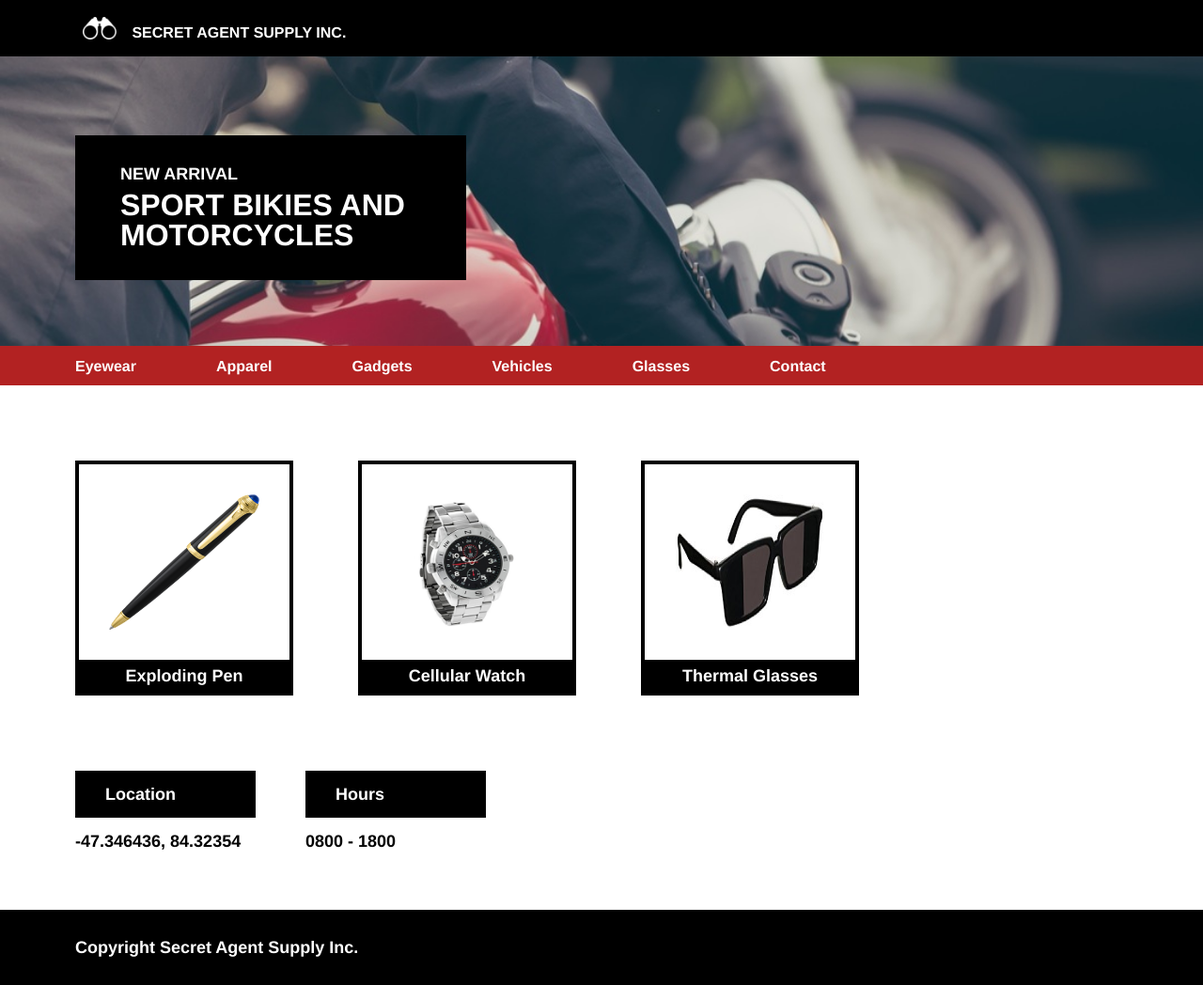
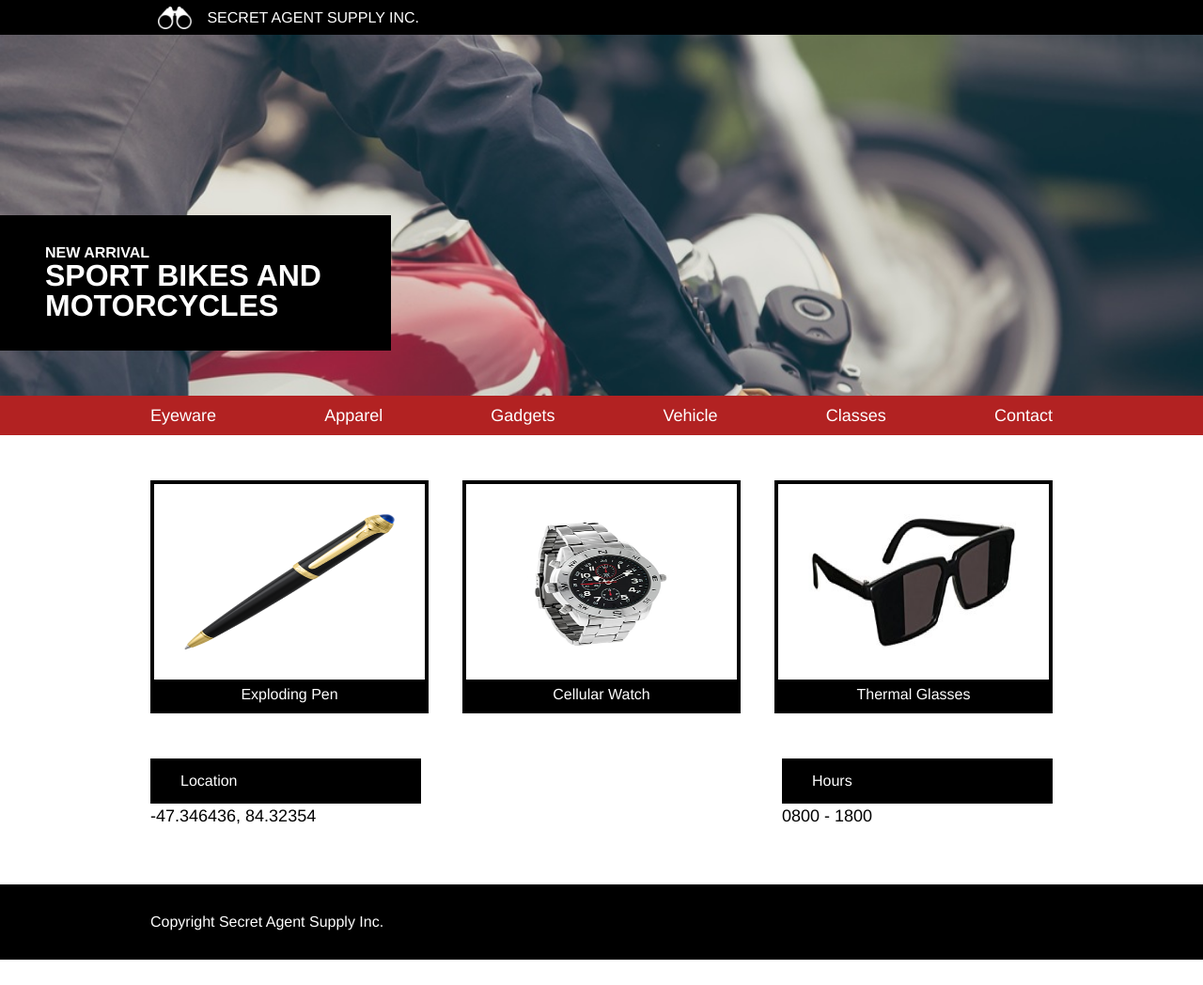
Before and after one commit to penginprocess/secretagentsupply, a plain HTML site: page index.html in a window 1280 px wide. Shown: the whole page at 94% size. After the commit the page ends 1021 px from the top, so only its background shows below. Drawn offline with Linux system fonts and the light colour scheme.

Commit message:
second commit

```diff
--- a/index.html
+++ b/index.html
@@ -2,6 +2,7 @@
 <html>
   <head>
     <meta charset="utf-8">
+    <meta name="viewport" content="width=device-width, initial-scale=1">
     <title>Secret Agent Supply Inc.</title>
     <link href="./resources/css/reset.css" style="text/css" rel="stylesheet">
     <link href="./resources/css/style.css" style="text/css" rel="stylesheet">
@@ -9,66 +10,66 @@
   <body>
     <!-- Header section -->
     <header>
-      <div class="banner">
+      <div class="banner site-width flex-container">
         <img src="./resources/img/logo.png">
-        <h3>SECRET AGENT SUPPLY INC. </h3>
+        <h2>SECRET AGENT SUPPLY INC. </h2>
       </div>
-
-      <!-- images -->
-      <div class="moto">
-        <div class="moto-container"
-          <h3>NEW ARRIVAL</h3>
-          <h1>SPORT BIKIES AND MOTORCYCLES</h1>
+      <div class="moto full-width flex-container">
+        <div class="text-box">
+          <h2>NEW ARRIVAL</h2>
+          <h1>SPORT BIKES AND MOTORCYCLES</h1>
         </div>
       </div>
 
-      <nav>
-          <span>Eyewear</span>
-          <span>Apparel</span>
-          <span>Gadgets</span>
-          <span>Vehicles</span>
-          <span>Glasses</span>
-          <span>Contact</span>
+      <nav class="menu full-width">
+        <ul class="site-width flex-container">
+          <li class="small-screen"><a href="#">Menu</a></li>
+          <li><a href="#">Eyeware</a></li>
+          <li><a href="#">Apparel</a></li>
+          <li><a href="#">Gadgets</a></li>
+          <li><a href="#">Vehicle</a></li>
+          <li><a href="#">Classes</a></li>
+          <li><a href="#">Contact</a></li>
+        </ul>
       </nav>
-
     </header>
 
-
-    <!-- Main section -->
-
-    <div class="image container">
-
-      <div class="section">
+    <Section>
+      <div class="store site-width flex-container">
+        <div class="store-item">
           <img src="./resources/img/pen.png">
-        <span>Exploding Pen</span>
+          <h2>Exploding Pen</h2>
         </div>
 
-      <div class="section">
+        <div class="store-item">
           <img src="./resources/img/watch.png">
-        <span>Cellular Watch</span>
+          <h2>Cellular Watch</h2>
         </div>
 
-      <div class="section">
+        <div class="store-item">
           <img src="./resources/img/glasses.png">
-        <span>Thermal Glasses</span>
+          <h2>Thermal Glasses</h2>
         </div>
-
-    </div>
-
-    <div class="info">
-      <div class="item">
-        <h3>Location</h3>
-        <span>-47.346436, 84.32354</span>
-      </div>
-      <div class="item">
-        <h3>Hours</h3>
-        <span>0800 - 1800</span>
       </div>
     </div>
 
+    <div class="info site-width flex-container">
+      <div class="info-item location">
+        <h2>Location</h2>
+        <p>-47.346436, 84.32354</p>
+      </div>
+      <div class="info-item hours">
+        <h2>Hours</h2>
+        <p>0800 - 1800</p>
+      </div>
+    </div>
+  </section>
     <!-- Footer section -->
-    <footer>
-      <p>Copyright Secret Agent Supply Inc.</p>
+    <footer class="full-width flex-container">
+      <div class="site-width">
+        <h2>Copyright Secret Agent Supply Inc.</h2>
+      </div>
     </footer>
+
   </body>
 </html>
--- /dev/null
+++ b/resources/css/style-old.css
@@ -0,0 +1,171 @@
+/***** General *****/
+
+body {
+  font-size: 18px;
+  font-family: Helvetica, sans-serif;
+  color: white;
+}
+
+.full-width {
+  width: 100%;
+}
+
+.site-width {
+  width: 960px;
+  margin: 0 auto;
+}
+
+.flex-container {
+  display: flex;
+  align-items: center;
+}
+
+header .full-width {
+  background-color: black;
+}
+
+/***** header *****/
+/* banner */
+.banner {
+  position :fixed;
+  background-color: black;
+  padding-top: 0.66rem;
+  padding-bottom: 0.66rem;
+}
+
+.banner img {
+  padding-left: 0.5rem;
+  padding-right: 1rem;
+  height: 1.5rem;
+}
+
+.banner h3 {
+  font-size: 1rem;
+}
+
+/* moto container */
+.moto {
+  width: 100%;
+  height : 25rem;
+  background-image: url("../img/moto.jpeg");
+  background-size: cover;
+  background-position: center;
+  font-weight: bold;
+  /*
+  padding-top: 9rem;
+  padding-left: 5rem;*/
+}
+
+.moto-container {
+  display: block;
+  /*text-wrap: wrap;*/
+  background-color: black;
+  width: 20rem;
+  padding: 2rem 3rem;
+  margin-top: 9rem;
+  margin-left: auto;
+  align-items: center;
+  justify-content: center;
+}
+
+.moto h1 {
+  font-size: 2rem;
+  padding-top: 0.5rem;
+}
+
+nav {
+  display : block;
+  padding-top: 0.75rem;
+  padding-bottom: 0.75rem;
+  background-color: firebrick;
+}
+
+li {
+  display: inline;
+  list-style-type: none;
+}
+
+nav h2 {
+  display: none;
+}
+
+nav a {
+  color: white;
+  font-size: 1rem;
+  padding-left: 5rem;
+}
+
+.image.container {
+  margin: 3rem;
+}
+
+.section {
+  width: 14rem;
+  display: inline-flex;
+  flex-flow: column;
+  border: 4px solid black;
+  margin: 2rem;
+}
+
+.section img {
+  height: 9rem;
+  width: 10rem;
+  align-items: center;
+  padding-left: 2rem;
+  padding-top: 2rem;
+  padding-bottom: 2rem;
+}
+
+.section span {
+  background-color: black;
+  font: white;
+  text-align: center;
+  padding-top: 0.5rem;
+  padding-bottom: 0.5rem;
+}
+
+.info {
+  padding-left: 5rem;
+}
+
+.item {
+  width: 15rem;
+  display: inline-flex;
+  flex-flow: column;
+}
+
+.item h3 {
+  background-color: black;
+  padding-left: 2rem;
+  padding-top: 1rem;
+  padding-bottom: 1rem;
+  margin-right: 3rem;
+}
+
+.item span {
+  color: black;
+  padding-top: 1rem;
+  padding-bottom: 4rem;
+}
+
+footer {
+  display: flex;
+  background-color: black;
+  height: 5rem;
+  align-items: center;
+}
+
+footer p {
+  text-align: left;
+  padding-left : 5rem;
+}
+
+}
+@media only screen and (max-width: 960px) {
+  ul {
+  }
+}
+/********** Screen less than 650 px ***********/
+@media only screen and (max-width: 650px) {
+
+}
--- a/resources/css/style.css
+++ b/resources/css/style.css
@@ -1,139 +1,227 @@
+/***** General *****/
+
 body {
+  font-size: 18px;
+  font-family: Helvetica, sans-serif;
   color: white;
-  font-size: 18px;
-  font-weight: bold;
-  font-family: Helvetica, sans-serif;
 }
 
-.banner {
-  display: flex;
-  position :fixed;
+body,
+.full-width {
   width: 100%;
-  height: 60px;
-  background-color: black;
-  align-items: center;
-  padding-left: 5rem;
 }
 
-.banner img {
-  padding-left: 0.5rem;
-  padding-right: 1rem;
-  height: 1.5rem;
+.site-width {
+  width: 960px;
+  margin: 0 auto;
 }
 
-.banner h3 {
-  font-size: 1rem;
-  padding-top: 0.66rem;
-  padding-buttom: 0.66rem;
+.flex-container {
+  display: flex;
+  align-items: center;
 }
 
+h2 {
+  font-size: 1rem;
+}
+
+h1 {
+  font-size: 2rem;
+}
+/***** header *****/
+header {
+  background-color: black;
+}
+
+/* banner */
+.banner img {
+  height: 1.5rem;
+  padding-right: 1rem;
+  padding-left: 0.5rem;
+}
+
+.banner h2 {
+  padding-top: 0.66rem;
+  padding-bottom: 0.66rem;
+}
+
+/* moto */
 .moto {
   background-image: url("../img/moto.jpeg");
+  height: 24rem;
+  background-repeat: no-repeat;
   background-size: cover;
-  height : 14rem;
-  padding-top: 9rem;
-  padding-left: 5rem;
 }
 
-.moto-container {
+.text-box {
+  width: 960px;
+  margin: 0;
+  background-color: black;
+  font-weight: bold;
+  flex-flow: column;
+  padding: 2rem 3rem;
+  margin-top: 9rem;
+  width: 20rem;
+}
+
+.text-box h2 {
+  paddig-bottom: 0.25rem;
+}
+
+/* Menu, Nav-bar */
+nav.full-width {
+  background-color: firebrick;
+  margin-bottom: 3rem;
+}
+
+ul {
+  padding-top: 0.75rem;
+  padding-bottom: 0.75rem;
+  justify-content: space-between;
+}
+
+li {
+  display: inline;
+  list-style: none;
+}
+
+li a {
+  color: white;
+  text-decoration: none;
+}
+
+.small-screen {
+  display: none;
+}
+/***** main section *****/
+.store {
+  justify-content: space-between;
+}
+
+.store-item {
+  display: flex;
+  flex-flow: column;
+  width: 30%;
+  flex-flow: column;
+  border: 4px solid black;
+  margin-bottom: 3rem;
+  justify-content: space-around;
+}
+
+.store-item img {
+  height: 9rem;
+  padding: 2rem;
+}
+
+.store-item h2 {
+  background-color: black;
+  padding: 0.5rem 0;
+  text-align: center;
+}
+
+.info  {
+  margin-bottom: 4rem;
+  justify-content: space-between;
+}
+
+.info-item {
+  width: 30%;
+}
+
+.info-item  h2 {
+  background-color: black;
+  padding:1rem 2rem;
+}
+
+.info-item p {
+  color: black;
+  background-color: white;
+  padding-top: .25rem;
+}
+
+
+.hours {
+  justify-content: flex-end;
+}
+/***** footer *****/
+footer {
+  background-color: black;
+  height: 5rem;
+}
+/* media query */
+@media only screen and (max-width:1024px) {
+  .site-width {
+    width: 100%;
+  }
+  .site-width li,
+  .store .store-item:nth-child(3) {
+    display:none;
+  }
+  .text-box {
+    width: 20rem;
+  }
+  ul {
+    justify-content: center;
+  }
+  li.small-screen {
+    display:inline;
+  }
+  .store {
+    flex-wrap: wrap;
+  }
+  .store-item {
+    width: 47%;
+    height: 47%;
+  }
+  .info-item {
+    width: 35%;
+  }
+
+}
+@media only screen and (max-width:480px) {
+  .store-item,
+  .info-item {
+    width: 90%;
+  }
+  .site-width li {
+    display:none;
+  }
+  ul {
+    justify-content: center;
+  }
+  li.small-screen {
+    display:inline;
+  }
+  .store,
+  .info
+   {
     display: block;
-  /*text-wrap: wrap;*/
-  background-color: black;
-  width: 20rem;
-  padding-top: 2rem;
-  padding-left: 3rem;
-  padding-bottom: 2rem;
-  padding-right: 3rem;
-  align-items: left;
-  justify-content: center;
+  }
+  .moto {
+    height: 15rem;
   }
 
   .moto h1 {
-  font-size: 2rem;
-  padding-top: 0.5rem;
+    font-size: 1rem;
   }
 
-nav {
-  display : block;
-  padding-top: 0.75rem;
-  padding-bottom: 0.75rem;
-  background-color: firebrick;
+  .moto h2 {
+    font-size: 0.77rem;
   }
 
-nav span {
-  font-size: 1rem;
-  padding-left: 5rem;
+  .store .store-item:nth-child(2) {
+    display:none;
   }
 
-.image.container {
-  margin: 3rem;
+  .text-box {
+    margin-top: 10rem;
+    padding-top: 1rem;
+    padding-left: 2rem;
   }
-
-.section {
-  width: 14rem;
-  display: inline-flex;
-  flex-flow: column;
-  border: 4px solid black;
-  margin: 2rem;
+  .location {
+    margin-bottom: 0.5rem;
   }
-
-.section img {
-  height: 9rem;
-  width: 10rem;
-  align-items: center;
-  padding-left: 2rem;
-  padding-top: 2rem;
-  padding-bottom: 2rem;
-}
-
-.section span {
-  background-color: black;
-  font: white;
+  .site-width h2 {
     text-align: center;
-  padding-top: 0.5rem;
-  padding-bottom: 0.5rem;
-}
-
-.info {
-  padding-left: 5rem;
-}
-
-.item {
-  width: 15rem;
-  display: inline-flex;
-  flex-flow: column;
-}
-
-.item h3 {
-  background-color: black;
-  padding-left: 2rem;
-  padding-top: 1rem;
-  padding-bottom: 1rem;
-  margin-right: 3rem;
-}
-
-.item span {
-  color: black;
-  padding-top: 1rem;
-  padding-bottom: 4rem;
-}
-
-footer {
-  display: flex;
-  background-color: black;
-  height: 5rem;
-  align-items: center;
-}
-
-footer p {
-  text-align: left;
-  padding-left : 5rem;
-}
-
-}
-@media screen and (max-width: 1024px) {
-   {
-
-
   }
 }
```
Also changed, not shown: index-old.html (added, +80 -0 lines). Lines whose indentation alone changed are shown as unchanged.
